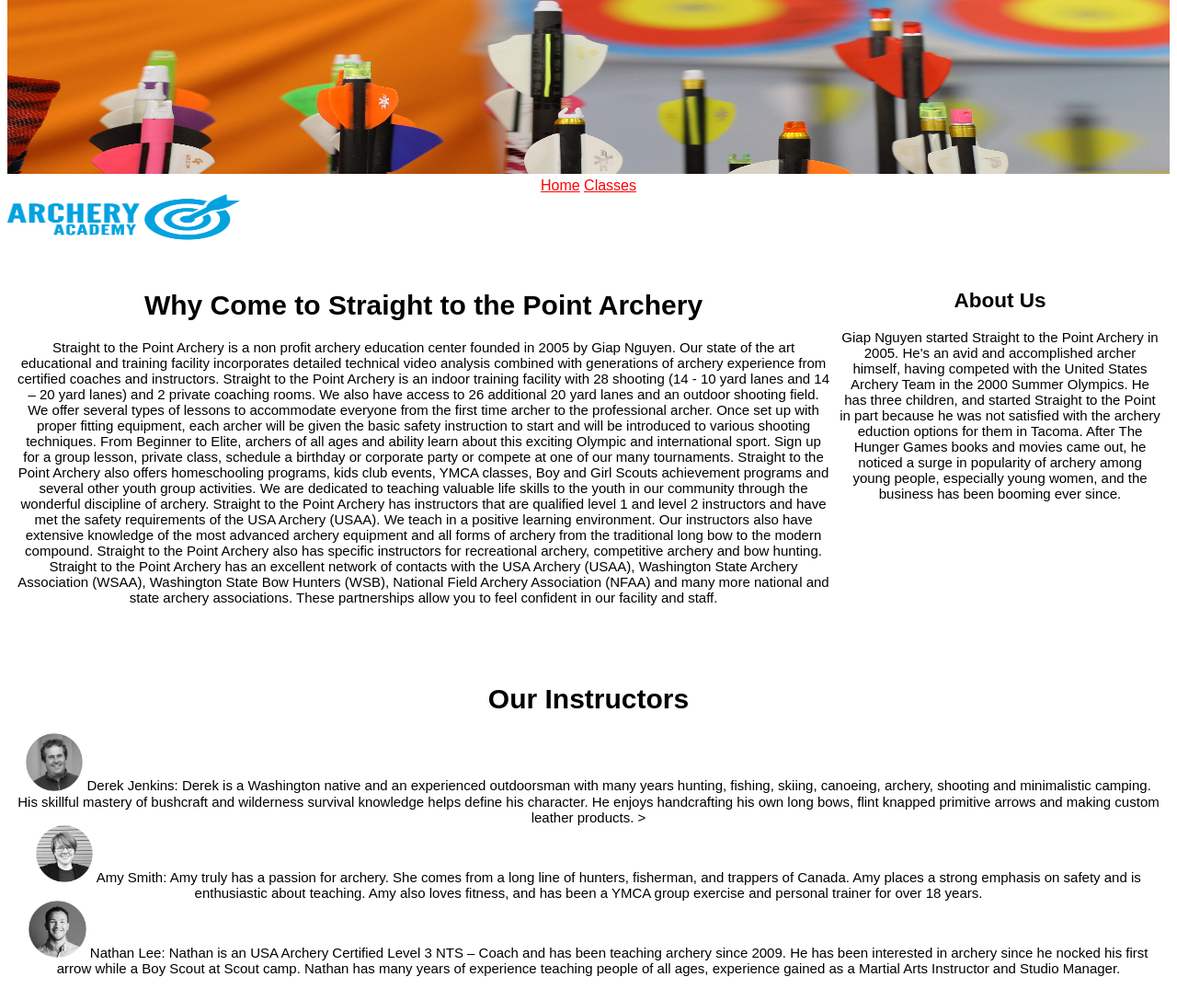
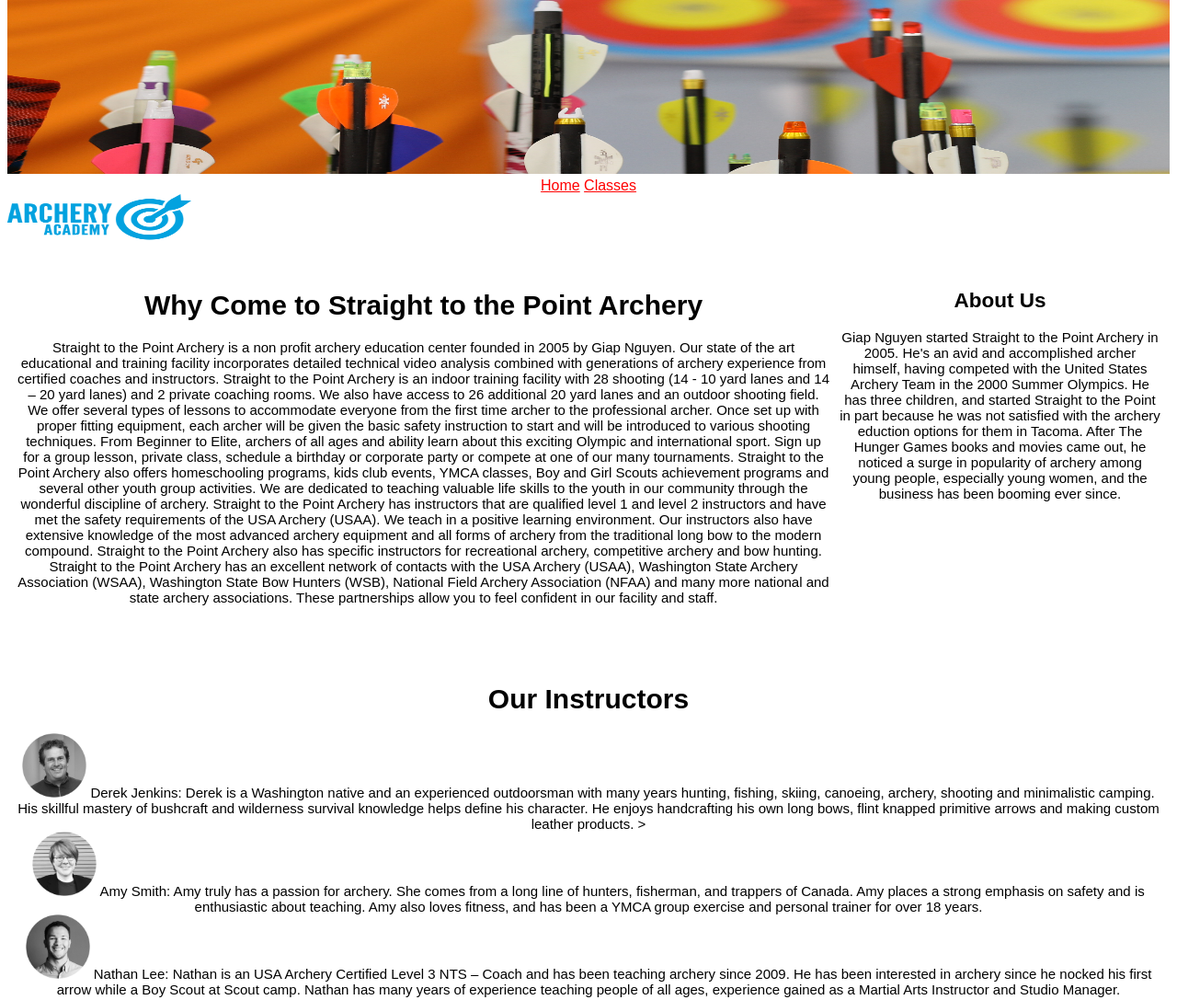
Before and after one commit to kwylie10/lesson08, a plain HTML site: page index.html in a window 1280 px wide. Shown: the part 19-1106 px from the top of the page at 92% size. Drawn offline with Linux system fonts and the light colour scheme.

Commit message:
Add files via upload

```diff
--- a/index.html
+++ b/index.html
@@ -13,7 +13,7 @@
     <a href="Index.html">Home</a>
     <a href="Classes.html">Classes</a>
   </nav>
-    <img src="archeryAcademy-logo-color.png" width= "20%" height= "50" alt="Logo">
+    <img src="archeryAcademy-logo-color.png" width= "200" height= "50" alt="Logo">
   <div class="grid_container">
     <div class="item1">
       <h1>Why Come to Straight to the Point Archery</h1>
@@ -35,15 +35,14 @@
    <div class="item3">
      <h1>Our Instructors</h1>
         <p>
-      <img src="instructor-bio-image1.png" width="5%" height="5%" alt="Derek Jenkins">
+      <img src="instructor-bio-image1.png" width="70" height="70" alt="Derek Jenkins">
       Derek Jenkins: Derek is a Washington native and an experienced outdoorsman with many years hunting, fishing, skiing, canoeing, archery, shooting and minimalistic camping. His skillful mastery of bushcraft and wilderness survival knowledge helps define his character. He enjoys handcrafting his own long bows, flint knapped primitive arrows and making custom leather products.
       ><br>
-     <img src="instructor-bio-image2.png" width="5%" height="5%" alt="Amy Smith">
+     <img src="instructor-bio-image2.png" width="70" height="70" alt="Amy Smith">
      Amy Smith: Amy truly has a passion for archery. She comes from a long line of hunters, fisherman, and trappers of Canada. Amy  places a strong emphasis on safety and is enthusiastic about teaching. Amy also loves fitness, and  has been a YMCA group exercise and personal trainer for over 18 years.
      <br>
-     <img src="instructor-bio-image3.png" width="5%" height="5%" alt="Nathan Lee">
+     <img src="instructor-bio-image3.png" width="70" height="70" alt="Nathan Lee">
      Nathan Lee: Nathan is an USA Archery Certified Level 3 NTS – Coach and has been teaching archery since 2009. He has been interested in archery since he nocked his first arrow while a Boy Scout at Scout camp. Nathan has many years of experience teaching people of all ages, experience gained as a Martial Arts Instructor and Studio Manager.
-    </p>
   </div>
   <div class="item4">
   <audio controls>
```
Also changed, not shown: Instructors.html (added, +25 -0 lines), classes.html (+1 -1 lines), Capture.JPG (added), 1 other file.
